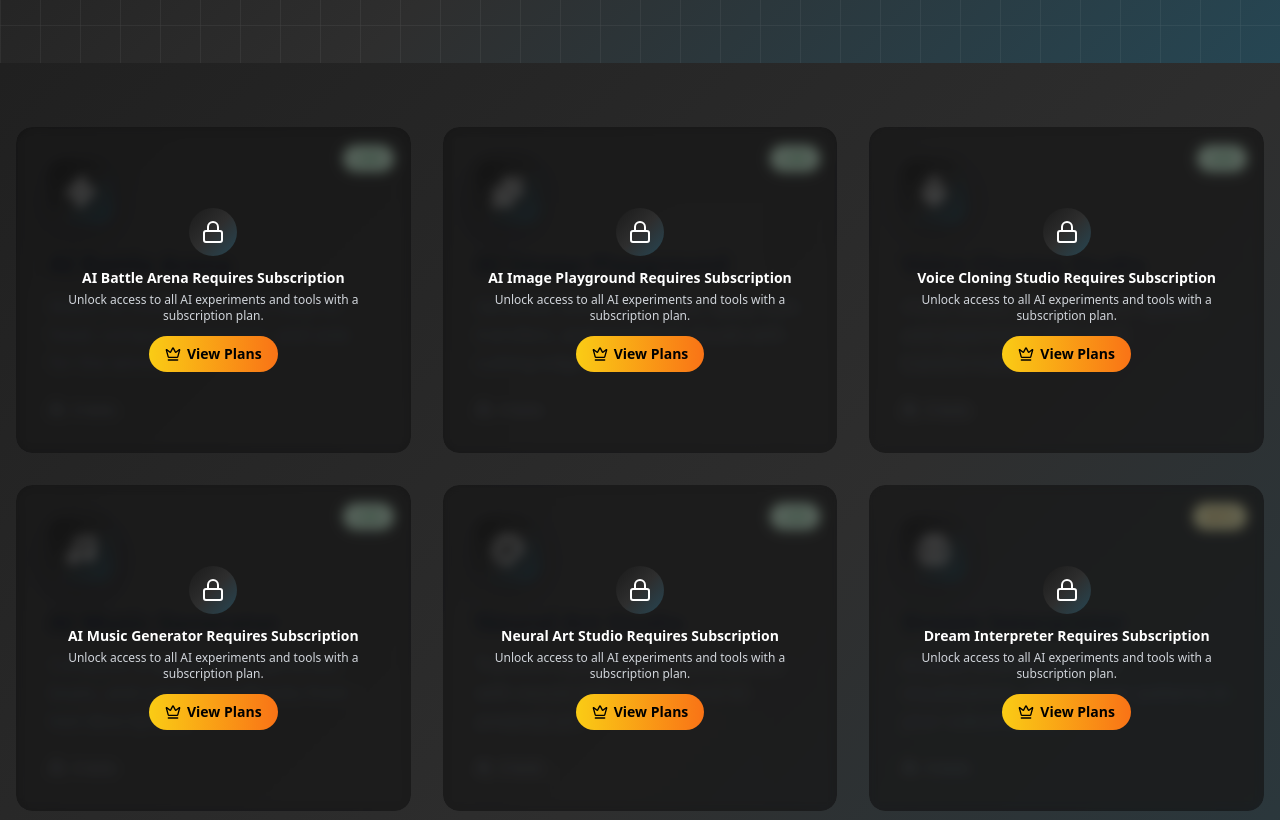
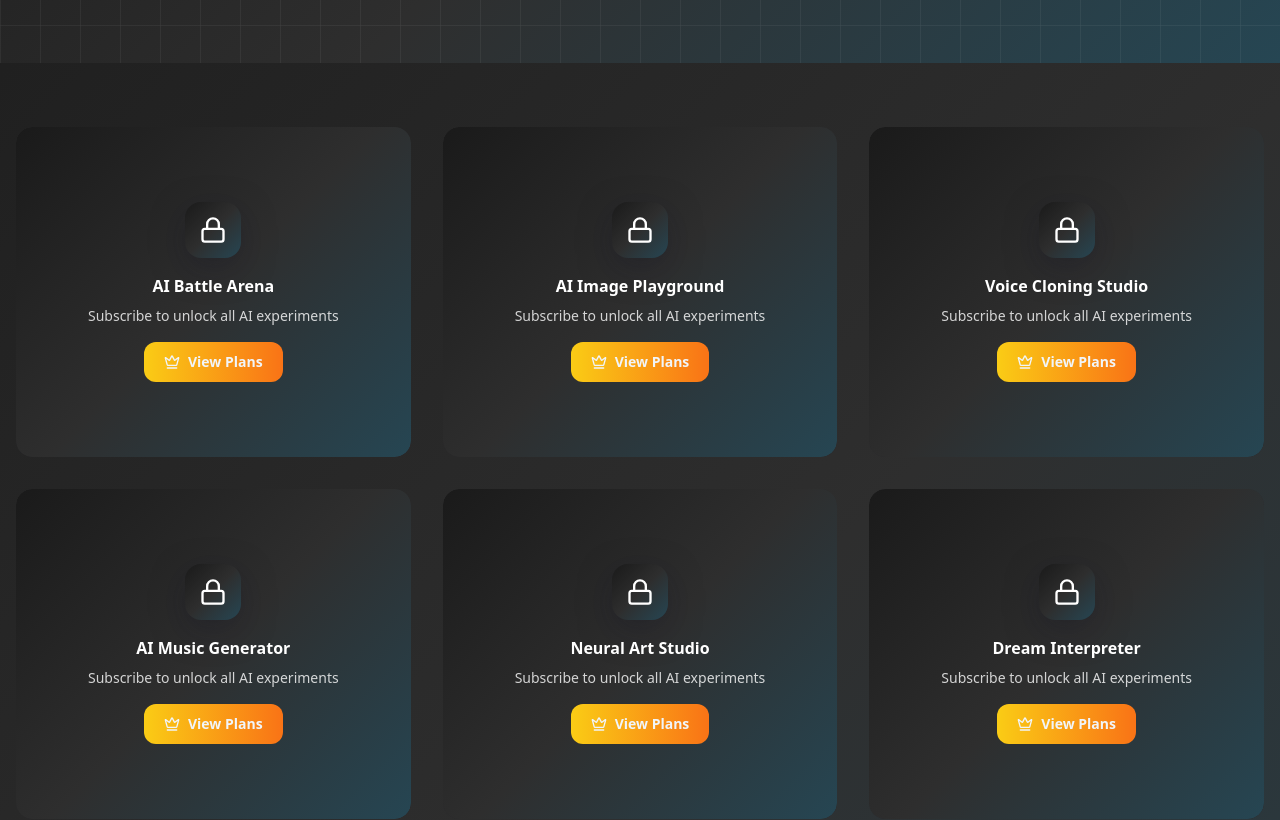
Before and after one commit to aidigitalfriend/maulaai, a Next.js app in the folder frontend/: page /lab in a window 1280 px wide. Shown: the part 560-1380 px from the top of the page. Built offline with nearby package versions, Linux system fonts and the light colour scheme; no server answers.

Commit message:
Fix: Improve text visibility on lab page and LockedCard component

```diff
--- a/frontend/app/lab/page.tsx
+++ b/frontend/app/lab/page.tsx
@@ -340,7 +340,7 @@ export default function AILabPage() {
                 <Link href={experiment.href}>
                   <motion.div
                     whileHover={{ scale: 1.03, y: -5 }}
-                    className="bg-white rounded-2xl p-8 border border-gray-200 shadow-lg hover:shadow-xl hover:border-gray-300 transition-all cursor-pointer h-full relative overflow-hidden group"
+                    className="bg-white rounded-2xl p-8 border border-neural-200 shadow-sm hover:shadow-xl hover:border-brand-200 transition-all cursor-pointer h-full relative overflow-hidden group"
                   >
                     {/* Background Gradient Effect */}
                     <div
@@ -350,17 +350,17 @@ export default function AILabPage() {
                     {/* Status Badge */}
                     <div className="absolute top-4 right-4">
                       {experiment.status === 'live' && (
-                        <span className="px-3 py-1 rounded-full text-xs bg-green-100 text-green-700 border border-green-200 font-medium">
+                        <span className="px-3 py-1 rounded-full text-xs bg-green-100 text-green-700 border border-green-200 font-semibold">
                           LIVE
                         </span>
                       )}
                       {experiment.status === 'beta' && (
-                        <span className="px-3 py-1 rounded-full text-xs bg-yellow-100 text-yellow-700 border border-yellow-200 font-medium">
+                        <span className="px-3 py-1 rounded-full text-xs bg-yellow-100 text-yellow-700 border border-yellow-200 font-semibold">
                           BETA
                         </span>
                       )}
                       {experiment.status === 'coming-soon' && (
-                        <span className="px-3 py-1 rounded-full text-xs bg-gray-100 text-gray-600 border border-gray-200 font-medium">
+                        <span className="px-3 py-1 rounded-full text-xs bg-neural-100 text-neural-600 border border-neural-200 font-semibold">
                           SOON
                         </span>
                       )}
@@ -374,15 +374,15 @@ export default function AILabPage() {
                     </div>
 
                     {/* Content */}
-                    <h3 className="text-2xl font-bold mb-3 text-gray-900">
+                    <h3 className="text-2xl font-bold mb-3 text-neural-900">
                       {experiment.name}
                     </h3>
-                    <p className="text-gray-600 mb-6 line-clamp-3">
+                    <p className="text-neural-600 mb-6 line-clamp-3 leading-relaxed">
                       {experiment.description}
                     </p>
 
                     {/* Stats */}
-                    <div className="flex items-center gap-2 text-sm text-gray-500">
+                    <div className="flex items-center gap-2 text-sm text-neural-500">
                       <Users className="w-4 h-4" />
                       <span>{getTestCount(experiment.id).toLocaleString()} tests</span>
                     </div>
--- a/frontend/components/LockedCard.tsx
+++ b/frontend/components/LockedCard.tsx
@@ -17,27 +17,26 @@ export function LockedCard({ children, isLocked, title }: LockedCardProps) {
 
   return (
     <div className="relative overflow-hidden rounded-2xl">
-      {/* Original card with blur effect */}
-      <div className="blur-sm pointer-events-none opacity-60">{children}</div>
+      {/* Original card with subtle blur effect - keep it more readable */}
+      <div className="blur-[2px] pointer-events-none opacity-80">{children}</div>
 
-      {/* Lock overlay - contained within card bounds */}
-      <div className="absolute inset-0 bg-black/40 backdrop-blur-sm rounded-2xl flex items-center justify-center overflow-hidden">
+      {/* Lock overlay - lighter overlay for better visibility */}
+      <div className="absolute inset-0 bg-gradient-to-br from-neural-900/70 to-neural-800/60 backdrop-blur-[2px] rounded-2xl flex items-center justify-center overflow-hidden">
         <div className="text-center p-4 max-w-full">
-          <div className="inline-flex items-center justify-center w-12 h-12 bg-gradient-to-br from-yellow-400 to-orange-500 rounded-full mb-3">
-            <Lock className="w-6 h-6 text-white" />
+          <div className="inline-flex items-center justify-center w-14 h-14 bg-gradient-to-br from-yellow-400 to-orange-500 rounded-2xl mb-4 shadow-lg">
+            <Lock className="w-7 h-7 text-white" />
           </div>
 
-          <h3 className="text-sm font-bold text-white mb-1 line-clamp-2">
-            {title ? `${title} Requires Subscription` : 'Premium Feature'}
+          <h3 className="text-base font-bold text-white mb-2 line-clamp-2">
+            {title ? `${title}` : 'Premium Feature'}
           </h3>
 
-          <p className="text-gray-300 text-xs mb-3 line-clamp-2 px-2">
-            Unlock access to all AI experiments and tools with a subscription
-            plan.
+          <p className="text-white/80 text-sm mb-4 line-clamp-2 px-2">
+            Subscribe to unlock all AI experiments
           </p>
 
           <Link href="/pricing">
-            <button className="inline-flex items-center gap-1.5 px-4 py-2 bg-gradient-to-r from-yellow-400 to-orange-500 rounded-full font-semibold text-black text-sm hover:shadow-lg hover:shadow-yellow-500/50 transition-all transform hover:scale-105">
+            <button className="inline-flex items-center gap-2 px-5 py-2.5 bg-gradient-to-r from-yellow-400 to-orange-500 rounded-xl font-semibold text-neural-900 text-sm hover:shadow-lg hover:shadow-yellow-500/30 transition-all transform hover:scale-105">
               <Crown className="w-4 h-4" />
               View Plans
             </button>
```
